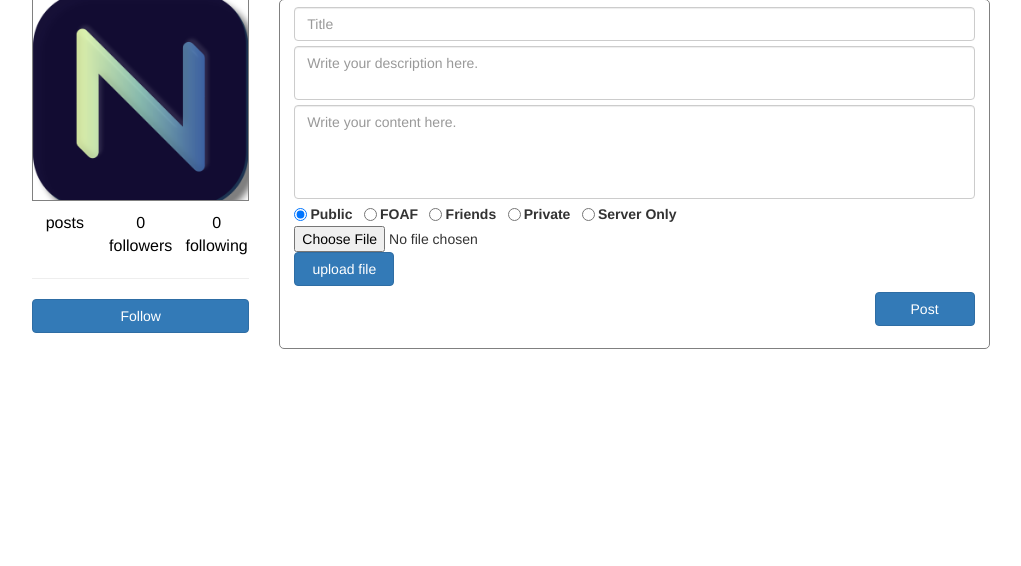
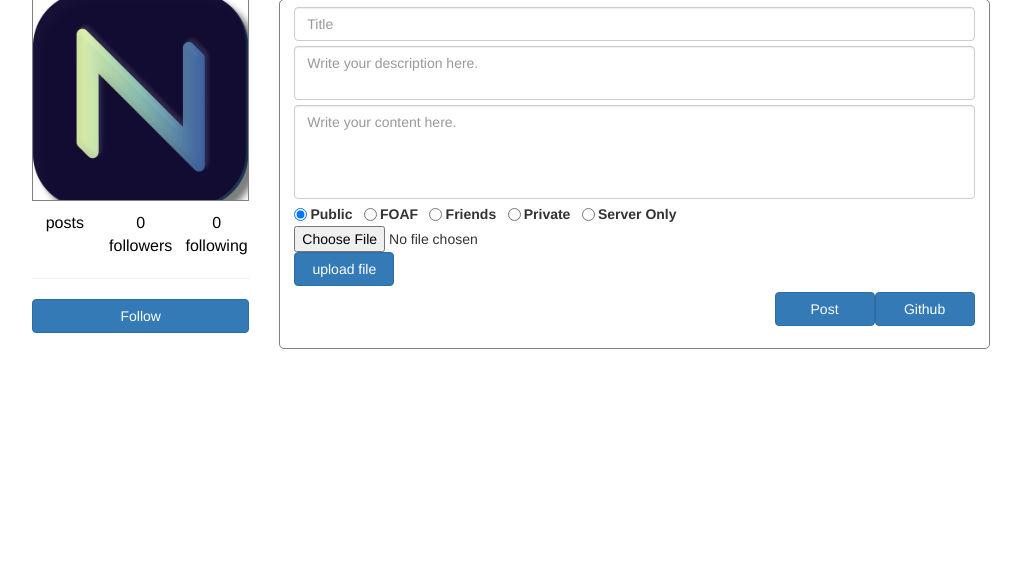
Before and after one commit to CMPUT404W19T3/NewPee, a Django app: template NewPee/templates/home.html in a window 1280 px wide. Shown: the part 106-672 px from the top of the page, without its empty margins (129-1150 px from the left). Run offline with Django 3.2, Linux system fonts and the light colour scheme; the template is opened without the code that fills it: values that come from a table or form of the project are taken from there, others are empty; some libraries are stand-ins or nearby versions.

Commit message:
still needs work

```diff
--- a/NewPee/static/scripts/home.js
+++ b/NewPee/static/scripts/home.js
@@ -615,6 +615,13 @@ catch{
 
 }
 
+github_api = function() {
+    grabAuthor();
+    console.log("This is it: ", page_author.github_url);
+    fetch(page_author.github_url, {mode: 'cors'}).then(response => {
+        console.log(response);
+    });
+}
 
 const elementMakePost = document.querySelector("#post_creation_submit");
 
--- a/NewPee/templates/home.html
+++ b/NewPee/templates/home.html
@@ -53,6 +53,10 @@
             <br>
             <br>
 
+            <div>
+                <button onclick="github_api()" type="button" class="btn btn-primary">Github</button>
+            </div>
+
             <!-- home.js handles form submission-->
             <form id="post_creation_submit">
                 <button type="submit" class ="btn btn-primary">Post</button>
```
Also changed, not shown: NewPee/Authors/migrations/0001_initial.py, NewPee/Posts/migrations/0001_initial.py, NewPee/Servers/migrations/0001_initial.py (added), NewPee/Servers/migrations/__init__.py (deleted).
